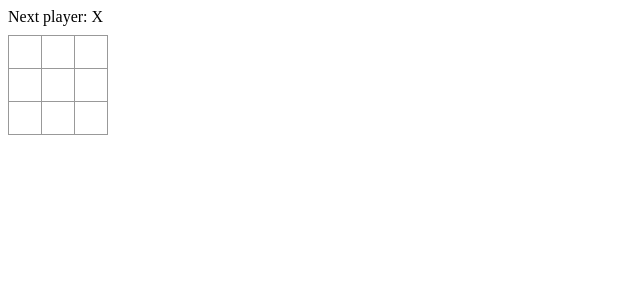
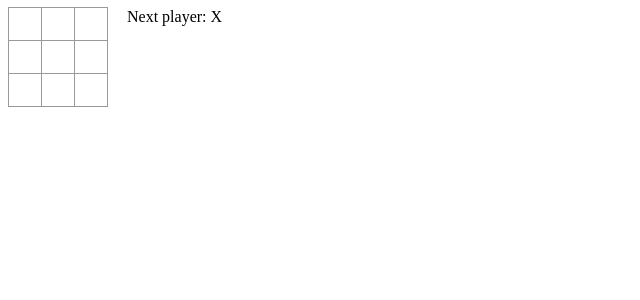
Before and after one commit to itc-s22025/Tutorial, a Next.js app: page / in a window 1280 px wide. Shown: the top 300 px of the page, without its empty margins (0-640 px from the left). Built offline with nearby package versions, Linux system fonts and the light colour scheme.

Commit message:
gameコンポーネント追加

```diff
--- a/components/board.js
+++ b/components/board.js
@@ -1,60 +1,18 @@
 import s from '../styles/board.module.css'
 import Square from './square'
-import { useState } from 'react'
 
 const Board = (props) => {
-  const [squares, setSquares] = useState(Array(9).fill(null))
-  const [xIsNext, setXIsNext] = useState(true)
-
-  const handleClick = (i) => {
-    const newSquares = squares.slice()
-    newSquares[i] = xIsNext ? "X" : "O"
-    setSquares(newSquares)
-    setXIsNext(!xIsNext)
-  }
-
-  const renderSquare = (i) => (
-    <Square
-      value={squares[i]}
-      onClick={ () => {handleClick(i)} }
-    />
-  )
-
-  const calculateWinner = (squares) => {
-    const lines = [
-      [0, 1, 2],
-      [3, 4, 5],
-      [6, 7, 8],
-      [0, 3, 6],
-      [1, 4, 7],
-      [2, 5, 8],
-      [0, 4, 8],
-      [2, 4, 6]
-    ]
-
-  for (let i = 0; i < lines.length; i++) {
-    const [a, b, c] = lines[i];
-      if (squares[a] && squares[a] === squares[b] && squares[a] === squares[c]) {
-        return squares[a];
-      }
-    }
-    return null
-  }
-
-  const status = () => {
-    const winner = calculateWinner(squares)
-    if (winner) {
-      return "Winner: " + winner
-    } else if (squares.reduce((x, y) => x && y)) {
-      return "Draw"
-    } else {
-      return `Next player: ${xIsNext ? "X" : "O"}`
-    }
+  const renderSquare = (i) => {
+    return(
+        <Square
+        value={props.squares[i]}
+        onClick={ () => props.onClick(i) }
+        />
+    )
   }
 
   return (
     <div>
-      <div className={s.status}>{status()}</div>
       <div className={s.boardrow}>
         {renderSquare(0)}
         {renderSquare(1)}
--- /dev/null
+++ b/components/game.js
@@ -0,0 +1,66 @@
+import s from '../styles/game.module.css'
+import Board from './board'
+import { useState } from 'react'
+
+const Game = (props) => {
+  const initSquares = Array(9).fill(null)
+  const [history, setHistory] = useState([initSquares])
+  const [xIsNext, setXIsNext] = useState(true)
+
+  const calculateWinner = (squares) => {
+    const lines = [
+      [0, 1, 2],
+      [3, 4, 5],
+      [6, 7, 8],
+      [0, 3, 6],
+      [1, 4, 7],
+      [2, 5, 8],
+      [0, 4, 8],
+      [2, 4, 6]
+    ]
+
+    for (let i = 0; i < lines.length; i++) {
+      const [a, b, c] = lines[i]
+      if (squares[a] && squares[a] === squares[b] && squares[a] === squares[c]) {
+        return squares[a]
+      }
+    }
+    return null
+  }
+
+  const status = (squares) => {
+    const winner = calculateWinner(squares)
+    if (winner) {
+      return "Winner: " + winner
+    } else if (squares.reduce((x, y) => x && y)) {
+      return "Draw"
+    } else {
+      return `Next player: ${xIsNext ? "X" : "O"}`
+    }
+  }
+
+  const current = history.slice(-1)[0]
+  const winner = calculateWinner(current)
+
+  const handleClick = (i) => {
+    const squares = current.slice()
+    if (winner || squares[i]) return
+    squares[i] = xIsNext ? "X" : "O"
+    setHistory([...history, squares])
+    setXIsNext(!xIsNext)
+  }
+
+  return (
+    <div className={s.game}>
+      <div className="game-board">
+        <Board squares={current} onClick={handleClick} />
+      </div>
+      <div className={s.gameinfo}>
+        <div>{status(current)}</div>
+        <ol>{/* TODO */}</ol>
+      </div>
+    </div>
+  )
+}
+
+export default Game
--- a/pages/index.js
+++ b/pages/index.js
@@ -1,9 +1,9 @@
-import Board from '../components/board'
+import Game from '../components/game'
 
 const Home = () => {
 	return(
-		<Board />
+		<Game />
 	)
 }
 
-export default Board
+export default Home
--- /dev/null
+++ b/styles/game.module.css
@@ -0,0 +1,8 @@
+.game {
+  display: flex;
+  flex-direction: row;
+}
+
+.gameinfo {
+  margin-left: 20px;
+}
```
